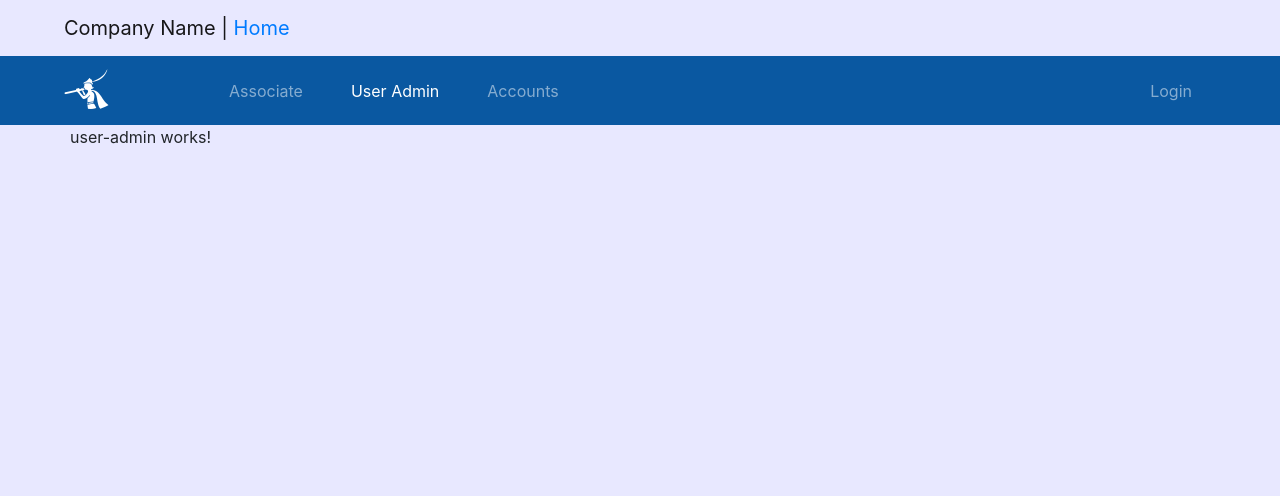
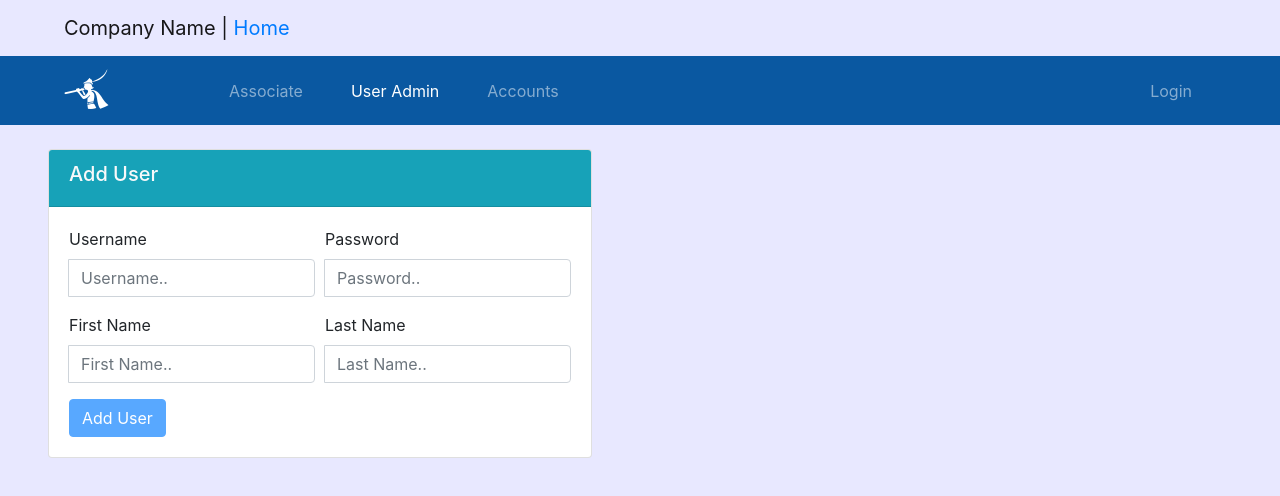
Before and after one commit to djtorel/practice-web-client, an Angular app: page /admin in a window 1280 px wide. Shown: the top 496 px of the page. Built offline with nearby package versions, Linux system fonts and the light colour scheme.

Commit message:
added basic form and basic form control

```diff
--- a/src/app/app.component.html
+++ b/src/app/app.component.html
@@ -1,8 +1,5 @@
 <app-navbar></app-navbar>
-<div class="container page-container">
-  <div class="row">
-    <div class="col-xs-12 page-content" style="min-height: 500px;">
-      <router-outlet></router-outlet>
-    </div>
-  </div>
+
+<div class="">
+  <router-outlet class="mx-5" style="min-height: 500px;"></router-outlet>
 </div>
--- /dev/null
+++ b/src/app/main/user-admin/add-user/add-user.component.html
@@ -0,0 +1,57 @@
+<div class="container-fluid">
+  <div class="row">
+    <div class="px-5 col-lg-6 col-xs-12 col-sm-12">
+      <div class="card">
+        <div class="bg-info card-header">
+          <h5 class="text-light">Add User</h5>
+        </div>
+        <div *ngIf="isFormError(form)" class="alert alert-danger border-bottom" style="border: none; border-radius: 0;">
+          <div>Required field missing!</div>
+        </div>
+        <div class="card-body">
+          <form [formGroup]="form">
+            <div class="form-row">
+              <div class="form-group col-md-6">
+                <label>Username</label>
+                <div class="input-group">
+                  <div class="input-group-prepend">
+                    <div class="input-group-text alert-danger" *ngIf="isInputError('username')">!</div>
+                  </div>
+                  <input formControlName="username" type="text" class="form-control" placeholder="Username..">
+                </div>
+              </div>
+              <div class="form-group col-md-6">
+                <label>Password</label>
+                <div class="input-group">
+                  <div class="input-group-prepend">
+                    <div class="input-group-text alert-danger" *ngIf="isInputError('password')">!</div>
+                  </div>
+                  <input formControlName="password" type="password" class="form-control" placeholder="Password..">
+                </div>
+              </div>
+              <div class="form-group col-md-6">
+                <label>First Name</label>
+                <div class="input-group">
+                  <div class="input-group-prepend">
+                    <div class="input-group-text alert-danger" *ngIf="isInputError('firstName')">!</div>
+                  </div>
+                  <input formControlName="firstName" type="text" class="form-control" placeholder="First Name..">
+                </div>
+              </div>
+              <div class="form-group col-md-6">
+                <label>Last Name</label>
+                <div class="input-group">
+                  <div class="input-group-prepend">
+                    <div class="input-group-text alert-danger" *ngIf="isInputError('lastName')">!</div>
+                  </div>
+                  <input formControlName="lastName" type="text" class="form-control" placeholder="Last Name..">
+                </div>
+              </div>
+            </div>
+            <button [disabled]="!form.valid" class="btn btn-primary">Add User</button>
+          </form>
+        </div>
+      </div>
+    </div>
+  </div>
+</div>
--- /dev/null
+++ b/src/app/main/user-admin/add-user/add-user.component.ts
@@ -0,0 +1,34 @@
+import { Component, OnInit } from '@angular/core';
+import { FormBuilder, FormGroup, Validators } from '@angular/forms';
+
+@Component({
+  selector: 'app-add-user',
+  templateUrl: './add-user.component.html',
+  styleUrls: ['./add-user.component.css']
+})
+export class AddUserComponent implements OnInit {
+  form: FormGroup;
+  valid: boolean;
+
+  constructor(fb: FormBuilder) {
+    this.form = fb.group({
+      username: ['', Validators.required],
+      password: ['', Validators.required],
+      firstName: ['', Validators.required],
+      lastName: ['', Validators.required],
+    });
+  }
+
+  ngOnInit() {
+  }
+
+  isInputError(control: string) {
+    const inputEl = this.form.controls[control];
+    return inputEl.invalid && inputEl.touched;
+  }
+
+  isFormError(form: FormGroup) {
+    return form.invalid && form.touched;
+  }
+
+}
--- a/src/app/main/user-admin/user-admin.component.html
+++ b/src/app/main/user-admin/user-admin.component.html
@@ -1,3 +1 @@
-<p>
-  user-admin works!
-</p>
+<app-add-user></app-add-user>
```
Also changed, not shown: src/app/app.module.ts (+5 -2 lines), src/app/main/user-admin/add-user/add-user.component.css (added), 1 other file (tests, documents, lock files or other folders).
